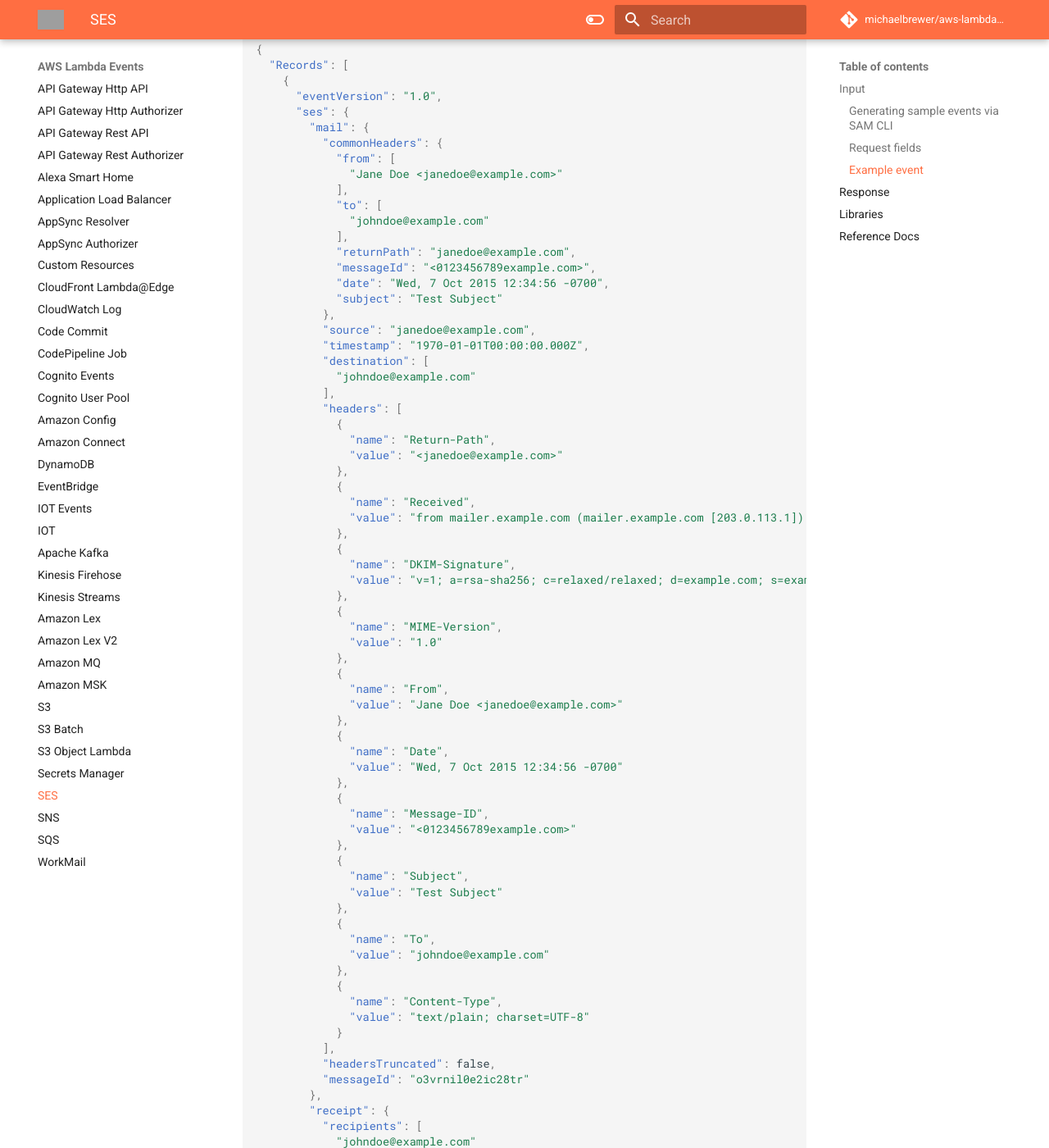
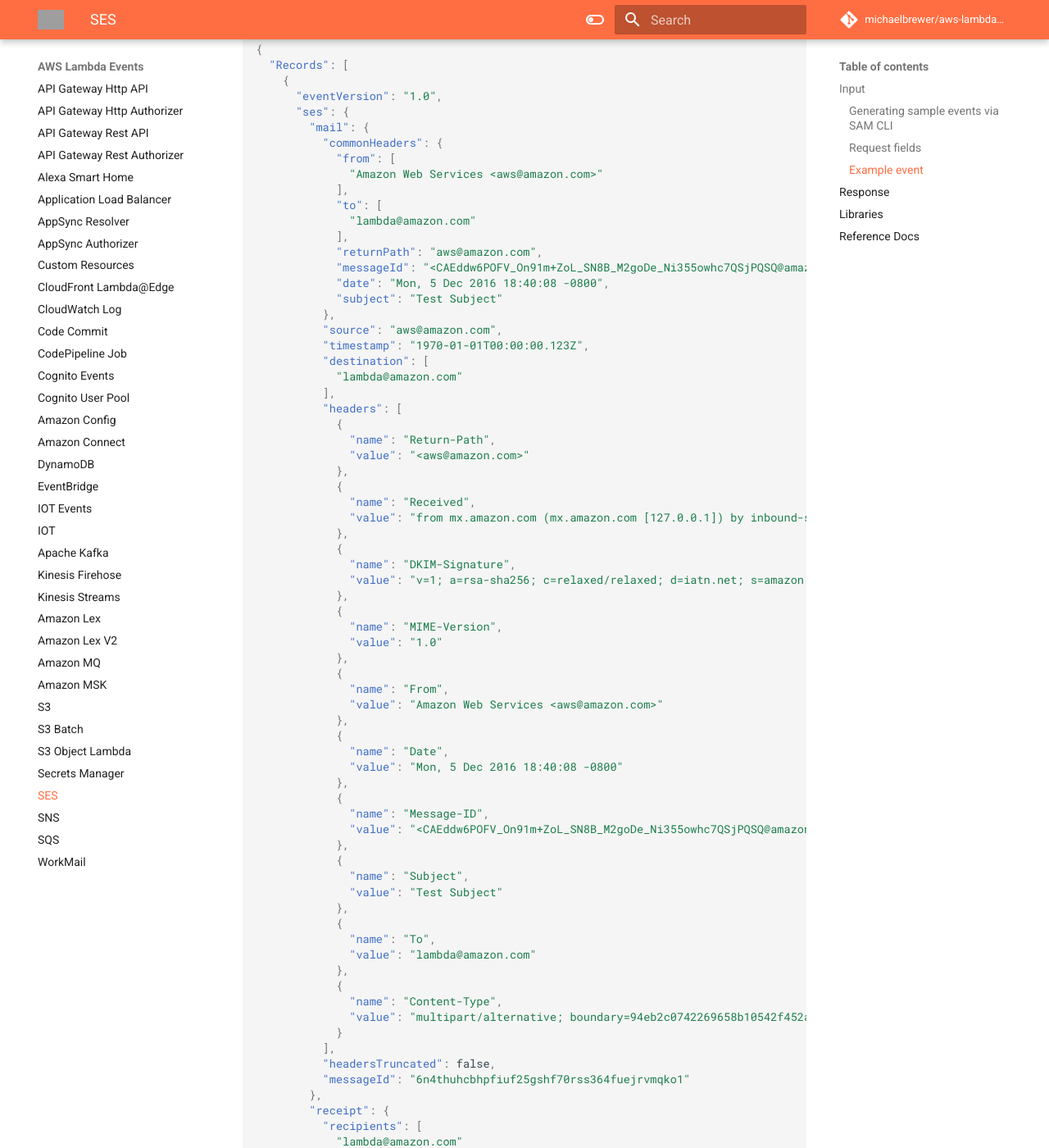
Before and after one commit to michaelbrewer/aws-lambda-events, an MkDocs documentation site: the page built from docs/ses.md, in a window 1280 px wide and 1400 px high, scrolled down 4397 px. Shown: the whole window at 82% size. Built offline with MkDocs 1.6.1 and Material for MkDocs 9.7.7, drawn with Linux system fonts in a browser that asks for light colours; comment, search, counter and statistics services are not loaded; some of the changed text lies outside the part shown; grey boxes are pictures that could not be loaded.

```diff
--- a/docs/ses.md
+++ b/docs/ses.md
@@ -148,33 +148,33 @@
         "mail": {
           "commonHeaders": {
             "from": [
-              "Jane Doe <janedoe@example.com>"
+              "Amazon Web Services <aws@amazon.com>"
             ],
             "to": [
-              "johndoe@example.com"
+              "lambda@amazon.com"
             ],
-            "returnPath": "janedoe@example.com",
-            "messageId": "<0123456789example.com>",
-            "date": "Wed, 7 Oct 2015 12:34:56 -0700",
+            "returnPath": "aws@amazon.com",
+            "messageId": "<CAEddw6POFV_On91m+ZoL_SN8B_M2goDe_Ni355owhc7QSjPQSQ@amazon.com>",
+            "date": "Mon, 5 Dec 2016 18:40:08 -0800",
             "subject": "Test Subject"
           },
-          "source": "janedoe@example.com",
-          "timestamp": "1970-01-01T00:00:00.000Z",
+          "source": "aws@amazon.com",
+          "timestamp": "1970-01-01T00:00:00.123Z",
           "destination": [
-            "johndoe@example.com"
+            "lambda@amazon.com"
           ],
           "headers": [
             {
               "name": "Return-Path",
-              "value": "<janedoe@example.com>"
+              "value": "<aws@amazon.com>"
             },
             {
               "name": "Received",
-              "value": "from mailer.example.com (mailer.example.com [203.0.113.1]) by inbound-smtp.us-west-2.amazonaws.com with SMTP id o3vrnil0e2ic for johndoe@example.com; Wed, 07 Oct 2015 12:34:56 +0000 (UTC)"
+              "value": "from mx.amazon.com (mx.amazon.com [127.0.0.1]) by inbound-smtp.us-east-1.amazonaws.com with SMTP id 6n4thuhcbhpfiuf25gshf70rss364fuejrvmqko1 for lambda@amazon.com; Tue, 06 Dec 2016 02:40:10 +0000 (UTC)"
             },
             {
               "name": "DKIM-Signature",
-              "value": "v=1; a=rsa-sha256; c=relaxed/relaxed; d=example.com; s=example; h=mime-version:from:date:message-id:subject:to:content-type; bh=jX3F0bCAI7sIbkHyy3mLYO28ieDQz2R0P8HwQkklFj4=; b=sQwJ+LMe9RjkesGu+vqU56asvMhrLRRYrWCbV"
+              "value": "v=1; a=rsa-sha256; c=relaxed/relaxed; d=iatn.net; s=amazon; h=mime-version:from:date:message-id:subject:to; bh=chlJxa/vZ11+0O9lf4tKDM/CcPjup2nhhdITm+hSf3c=; b=SsoNPK0wX7umtWnw8pln3YSib+E09XO99d704QdSc1TR1HxM0OTti/UaFxVD4e5b0+okBqo3rgVeWgNZ0sWZEUhBaZwSL3kTd/nHkcPexeV0XZqEgms1vmbg75F6vlz9igWflO3GbXyTRBNMM0gUXKU/686hpVW6aryEIfM/rLY="
             },
             {
               "name": "MIME-Version",
@@ -182,15 +182,15 @@
             },
             {
               "name": "From",
-              "value": "Jane Doe <janedoe@example.com>"
+              "value": "Amazon Web Services <aws@amazon.com>"
             },
             {
               "name": "Date",
-              "value": "Wed, 7 Oct 2015 12:34:56 -0700"
+              "value": "Mon, 5 Dec 2016 18:40:08 -0800"
             },
             {
               "name": "Message-ID",
-              "value": "<0123456789example.com>"
+              "value": "<CAEddw6POFV_On91m+ZoL_SN8B_M2goDe_Ni355owhc7QSjPQSQ@amazon.com>"
             },
             {
               "name": "Subject",
@@ -198,32 +198,36 @@
             },
             {
               "name": "To",
-              "value": "johndoe@example.com"
+              "value": "lambda@amazon.com"
             },
             {
               "name": "Content-Type",
-              "value": "text/plain; charset=UTF-8"
+              "value": "multipart/alternative; boundary=94eb2c0742269658b10542f452a9"
             }
           ],
           "headersTruncated": false,
-          "messageId": "o3vrnil0e2ic28tr"
+          "messageId": "6n4thuhcbhpfiuf25gshf70rss364fuejrvmqko1"
         },
         "receipt": {
           "recipients": [
-            "johndoe@example.com"
+            "lambda@amazon.com"
           ],
-          "timestamp": "1970-01-01T00:00:00.000Z",
+          "timestamp": "1970-01-01T00:00:00.123Z",
           "spamVerdict": {
             "status": "PASS"
           },
           "dkimVerdict": {
             "status": "PASS"
           },
+          "dmarcVerdict": {
+            "status": "PASS"
+          },
+          "dmarcPolicy": "reject",
           "processingTimeMillis": 574,
           "action": {
             "type": "Lambda",
             "invocationType": "Event",
-            "functionArn": "arn:aws:lambda:us-west-2:012345678912:function:Example"
+            "functionArn": "arn:aws:lambda:us-east-1:000000000000:function:my-ses-lambda-function"
           },
           "spfVerdict": {
             "status": "PASS"
```
Also changed, not shown: other parts of docs/ses.md (+2 -2 lines).
